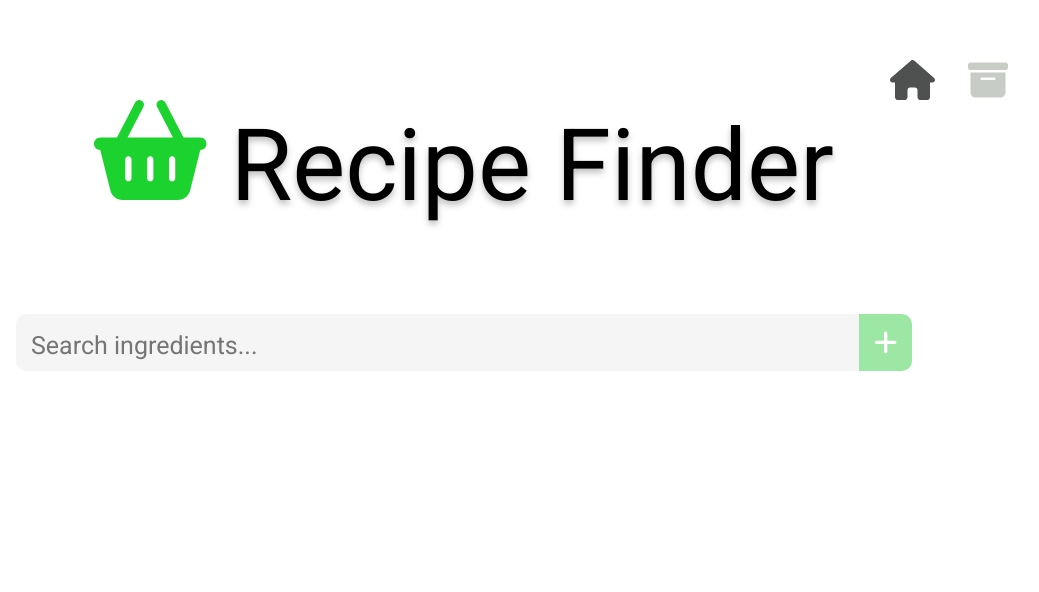
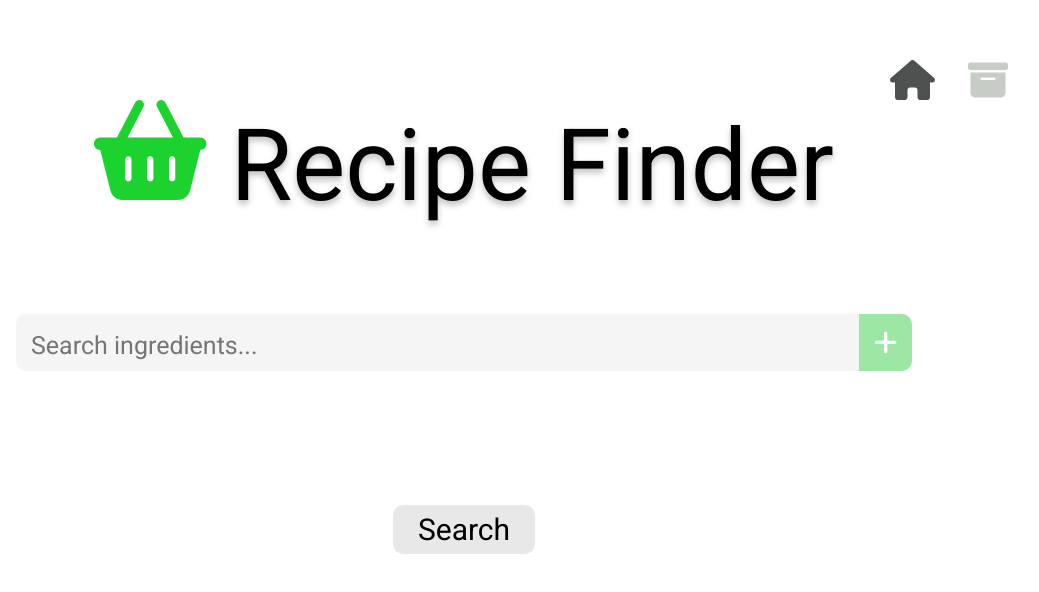
Before and after one commit to HanHanzhi/presentation, a React (Create React App) app: page / in a window 1280 px wide. Shown: the top 592 px of the page, without its empty margins (176-1215 px from the left). Built offline with nearby package versions, Linux system fonts and the light colour scheme.

Commit message:
Add Search Button

```diff
--- a/src/components/layout/Search/Searchbar.js
+++ b/src/components/layout/Search/Searchbar.js
@@ -11,6 +11,7 @@ const {
   ingredientForm,
   ingredientSubmitBtn,
   disabled,
+  searchBtn,
 } = styles;
 
 const Searchbar = () => {
@@ -53,6 +54,7 @@ const Searchbar = () => {
         ingredientList={ingredientList}
         setIngredientList={setIngredientList}
       />
+      <button className={searchBtn}>Search</button>
     </div>
   );
 };
--- a/src/components/layout/Search/Searchbar.module.css
+++ b/src/components/layout/Search/Searchbar.module.css
@@ -1,4 +1,6 @@
 .ingredientSearchContainer {
+  display: flex;
+  flex-direction: column;
   width: 80%;
   margin-top: 90px;
   align-self: center;
@@ -33,3 +35,12 @@
 .disabled:hover {
   cursor: default;
 }
+
+.searchBtn {
+  align-self: center;
+  background-color: #e8e8e8;
+  font-size: 30px;
+  margin-top: 120px;
+  padding: 7px 25px;
+  border-radius: 10px;
+}
```
